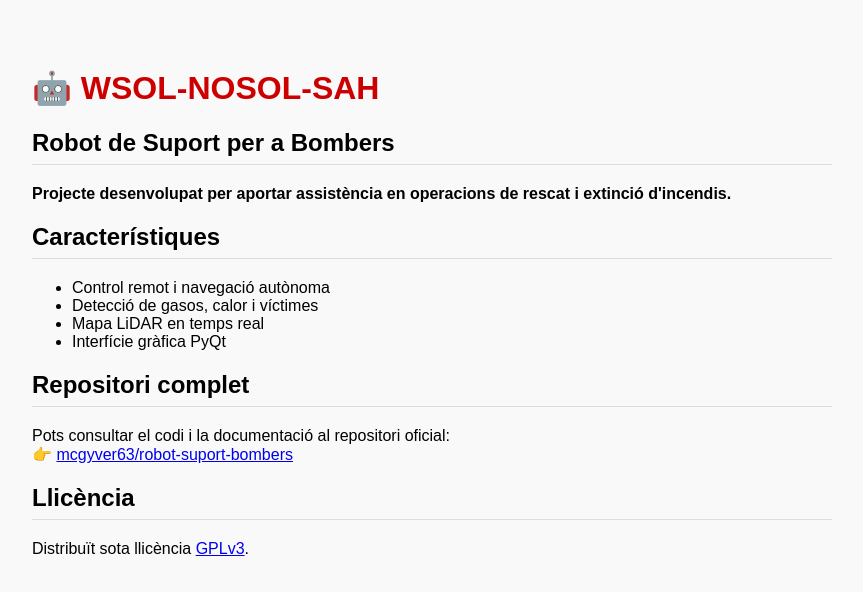
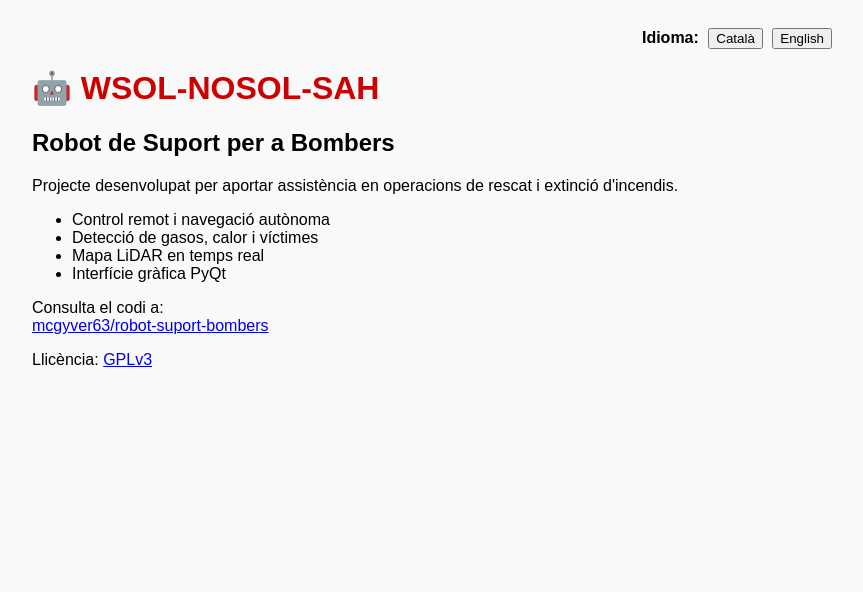
Before and after one commit to mcgyver63/robot-suport-bombers, a plain HTML site: page index.html in a window 1280 px wide. Shown: the whole page, without its empty margins (208-1071 px from the left). Drawn offline with Linux system fonts and the light colour scheme.

Commit message:
Update index.html

```diff
--- a/index.html
+++ b/index.html
@@ -8,28 +8,58 @@
     <style>
         body { font-family: Arial, sans-serif; max-width: 800px; margin: 2em auto; padding: 1em; background: #f9f9f9; }
         h1 { color: #cc0000; }
-        h2 { border-bottom: 1px solid #ddd; padding-bottom: .3em; }
-        code { background: #eee; padding: 2px 4px; }
+        .lang-toggle { float: right; margin-top: -20px; }
+        .lang-toggle button { margin-left: 5px; }
+        .section { display: none; }
+        .visible { display: block; }
+        hr { margin: 2em 0; }
     </style>
+    <script>
+        function toggleLanguage(lang) {
+            document.getElementById('cat').classList.remove('visible');
+            document.getElementById('en').classList.remove('visible');
+            document.getElementById(lang).classList.add('visible');
+        }
+        window.onload = function() {
+            toggleLanguage('cat');
+        }
+    </script>
 </head>
 <body>
+    <div class="lang-toggle">
+        <strong>Idioma:</strong>
+        <button onclick="toggleLanguage('cat')">Català</button>
+        <button onclick="toggleLanguage('en')">English</button>
+    </div>
+
+    <div id="cat" class="section visible">
         <h1>🤖 WSOL-NOSOL-SAH</h1>
         <h2>Robot de Suport per a Bombers</h2>
-    <p><strong>Projecte desenvolupat per aportar assistència en operacions de rescat i extinció d'incendis.</strong></p>
-
-    <h2>Característiques</h2>
+        <p>Projecte desenvolupat per aportar assistència en operacions de rescat i extinció d'incendis.</p>
         <ul>
             <li>Control remot i navegació autònoma</li>
             <li>Detecció de gasos, calor i víctimes</li>
             <li>Mapa LiDAR en temps real</li>
             <li>Interfície gràfica PyQt</li>
         </ul>
+        <p>Consulta el codi a:<br>
+        <a href="https://github.com/mcgyver63/robot-suport-bombers">mcgyver63/robot-suport-bombers</a></p>
+        <p>Llicència: <a href="https://www.gnu.org/licenses/gpl-3.0.html">GPLv3</a></p>
+    </div>
 
-    <h2>Repositori complet</h2>
-    <p>Pots consultar el codi i la documentació al repositori oficial:<br>
-    👉 <a href="https://github.com/mcgyver63/robot-suport-bombers">mcgyver63/robot-suport-bombers</a></p>
-
-    <h2>Llicència</h2>
-    <p>Distribuït sota llicència <a href="https://www.gnu.org/licenses/gpl-3.0.html">GPLv3</a>.</p>
+    <div id="en" class="section">
+        <h1>🤖 WSOL-NOSOL-SAH</h1>
+        <h2>Firefighter Support Robot</h2>
+        <p>A project developed to assist in rescue and firefighting operations.</p>
+        <ul>
+            <li>Remote control and autonomous navigation</li>
+            <li>Detection of gases, heat and victims</li>
+            <li>Real-time LiDAR mapping</li>
+            <li>Graphical interface with PyQt</li>
+        </ul>
+        <p>View the full code at:<br>
+        <a href="https://github.com/mcgyver63/robot-suport-bombers">mcgyver63/robot-suport-bombers</a></p>
+        <p>License: <a href="https://www.gnu.org/licenses/gpl-3.0.html">GPLv3</a></p>
+    </div>
 </body>
 </html>
```
Lines whose indentation alone changed are shown as unchanged.
